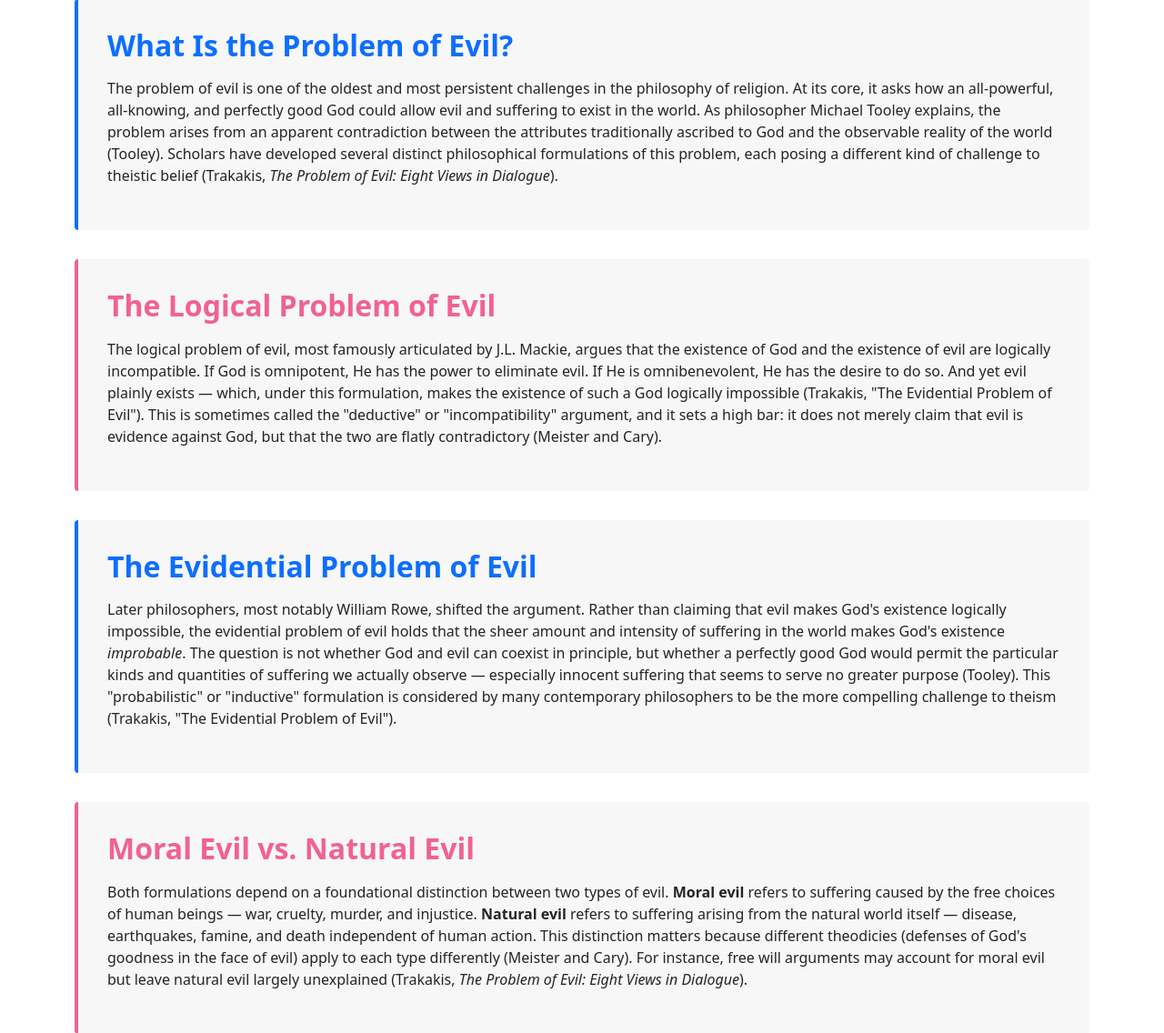
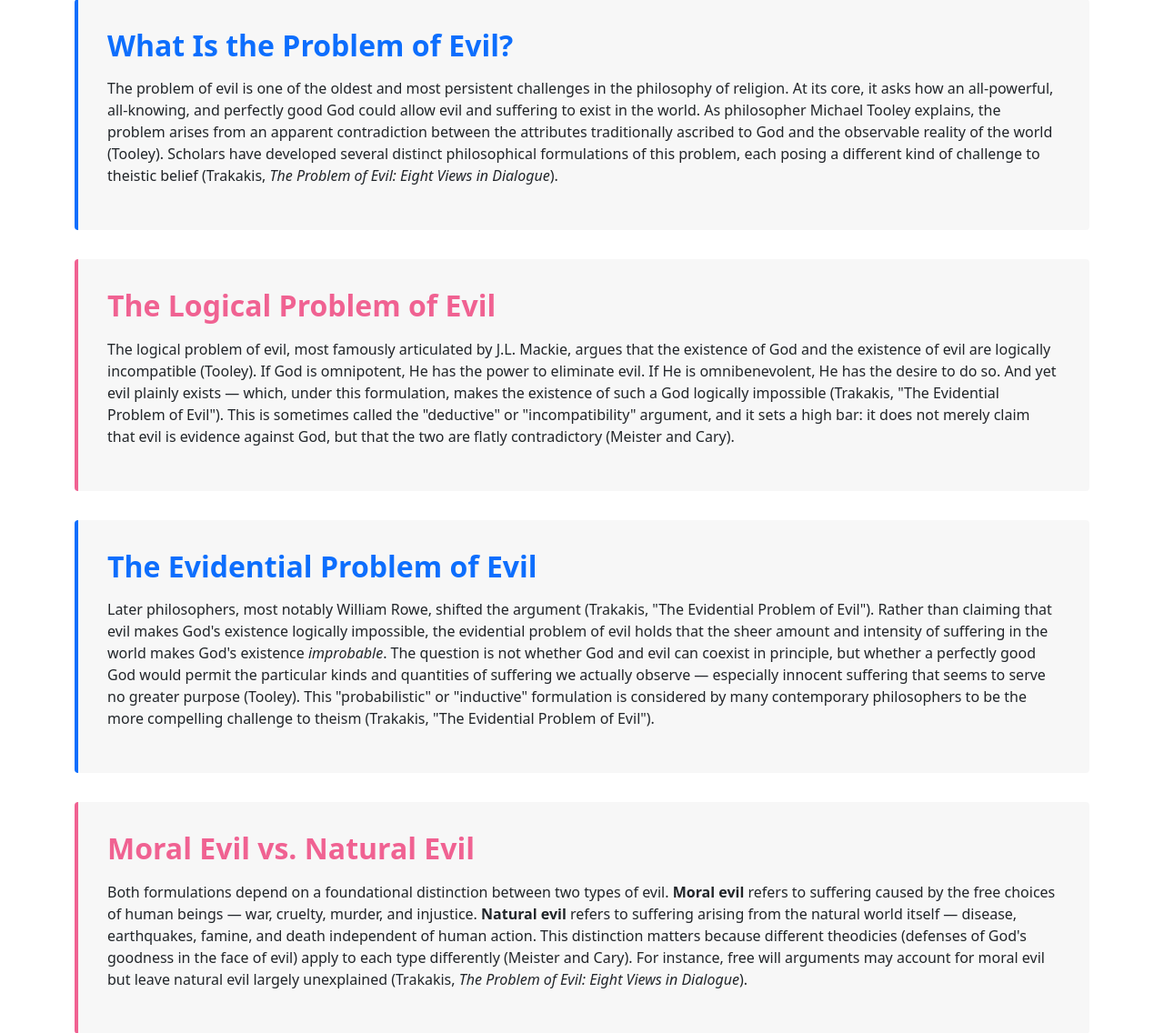
Before and after one commit to Stephen-Steyaert-Projects/information-literacy-final-project, a Flask app: page /formulations in a window 1280 px wide. Shown: the part 335-1471 px from the top of the page at 91% size. Run offline with Flask 3, Linux system fonts and the light colour scheme; some libraries are stand-ins or nearby versions.

Commit message:
fix: add missing citations for Mackie, Rowe, and Aquinas claims

```diff
--- a/project/templates/formulations.html
+++ b/project/templates/formulations.html
@@ -29,7 +29,7 @@
     <h2 class="section-title">The Logical Problem of Evil</h2>
     <p>
         The logical problem of evil, most famously articulated by J.L. Mackie, argues that the existence of God and
-        the existence of evil are logically incompatible. If God is omnipotent, He has the power to eliminate evil. If
+        the existence of evil are logically incompatible (Tooley). If God is omnipotent, He has the power to eliminate evil. If
         He is omnibenevolent, He has the desire to do so. And yet evil plainly exists — which, under this formulation,
         makes the existence of such a God logically impossible (Trakakis, "The Evidential Problem of Evil"). This is
         sometimes called the "deductive" or "incompatibility" argument, and it sets a high bar: it does not merely
@@ -41,7 +41,7 @@
 <section class="section-card">
     <h2 class="section-title">The Evidential Problem of Evil</h2>
     <p>
-        Later philosophers, most notably William Rowe, shifted the argument. Rather than claiming that evil makes God's
+        Later philosophers, most notably William Rowe, shifted the argument (Trakakis, "The Evidential Problem of Evil"). Rather than claiming that evil makes God's
         existence logically impossible, the evidential problem of evil holds that the sheer amount and intensity of
         suffering in the world makes God's existence <em>improbable</em>. The question is not whether God and evil can
         coexist in principle, but whether a perfectly good God would permit the particular kinds and quantities of
--- a/project/templates/theodicies.html
+++ b/project/templates/theodicies.html
@@ -75,7 +75,7 @@
 <section class="section-card">
     <h2 class="section-title">The Thomistic Approach</h2>
     <p>
-        Thomas Aquinas synthesizes and deepens the Augustinian tradition. He affirms that God is not the cause of
+        Thomas Aquinas synthesizes and deepens the Augustinian tradition (Sanguineti). He affirms that God is not the cause of
         evil but permits it insofar as He can draw greater goods from it — a principle rooted in His providential
         governance of creation. For Aquinas, physical evils (pain, death, natural disaster) are not intrinsically
         bad in an absolute sense but are deficiencies relative to a particular nature; they are ordered by God toward
```
